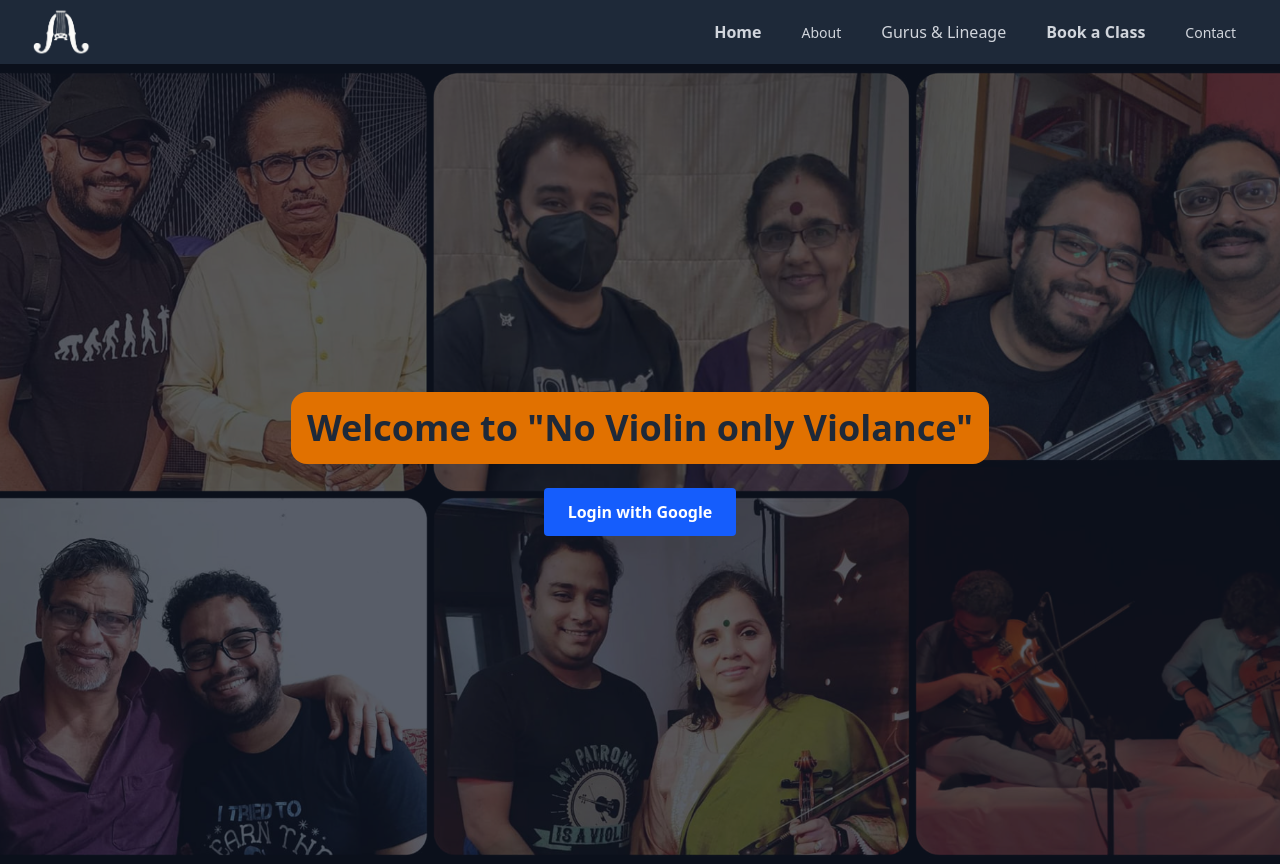
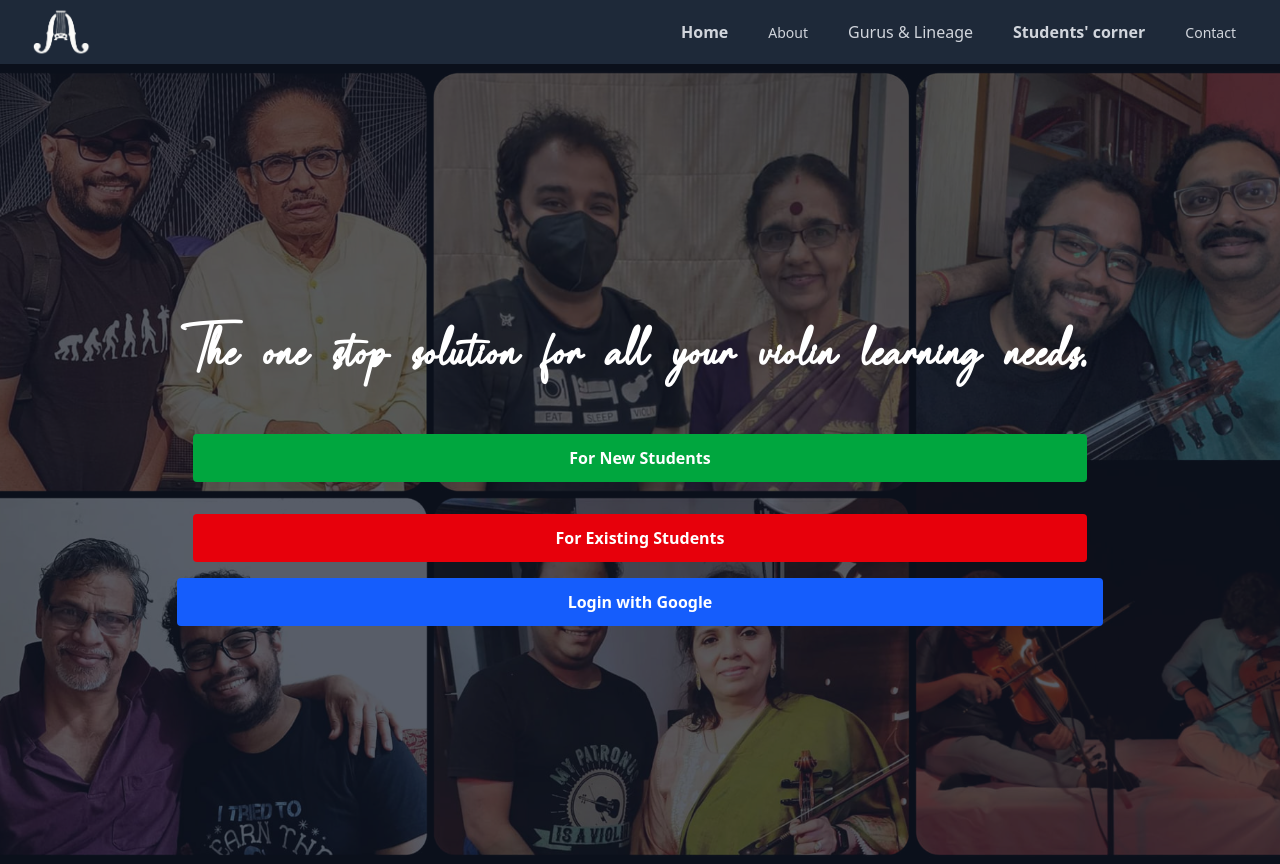
Before and after one commit to Piash-Akbar/Anirban_Da-s_class_organizer, a Next.js app: page /portfolio in a window 1280 px wide. Built offline with nearby package versions, Linux system fonts and the light colour scheme; no server answers.

Commit message:
Student's corner

```diff
--- a/src/app/globals.css
+++ b/src/app/globals.css
@@ -1,3 +1,15 @@
+/* globals.css */
+
+/* ✅ Define font BEFORE importing Tailwind */
+@font-face {
+  font-family: 'Palisade';
+  src: url('/fonts/Palisade.otf') format('opentype');
+  font-weight: normal;
+  font-style: normal;
+  font-display: swap;
+}
+
+/* ✅ Tailwind v4 import */
 @import "tailwindcss";
 
 :root {
@@ -10,6 +22,9 @@
   --color-foreground: var(--foreground);
   --font-sans: var(--font-geist-sans);
   --font-mono: var(--font-geist-mono);
+
+  /* ✅ Add your font here for global Tailwind awareness */
+  --font-palisade: 'Palisade', sans-serif;
 }
 
 @media (prefers-color-scheme: dark) {
@@ -19,9 +34,8 @@
   }
 }
 
+/* Optional: set Palisade as default font for body if you want */
 body {
   background: var(--background);
   color: var(--foreground);
-  font-family: Arial, Helvetica, sans-serif, var(--font-great-vibes);
-
 }
--- a/src/app/navbar/navbar.jsx
+++ b/src/app/navbar/navbar.jsx
@@ -29,7 +29,7 @@ export default function Navbar() {
               Gurus & Lineage
             </Link>
               <Link href="/portfolio" className="text-gray-300 hover:bg-gray-700 hover:text-white px-3 py-2 rounded-md text-md font-medium">
-                <b> Book a Class </b>
+                <b> Students' corner </b>
               </Link>
               <Link href="#contact" className="text-gray-300 hover:bg-gray-700 hover:text-white px-3 py-2 rounded-md text-sm font-medium">
                 Contact
--- a/src/app/page.jsx
+++ b/src/app/page.jsx
@@ -90,8 +90,8 @@ export default function Portfolio() {
         <section className="relative h-screen flex items-center justify-center overflow-hidden">
           <div className="absolute inset-0 bg-[url('/background.jpg')] bg-cover bg-center opacity-50"></div>
           <div className="relative z-10 text-center px-4">
-          <h1 className={`text-6xl font-bold mb-4 animate-fade-in font-serif antialiased ${greatVibes.className}`}> Anirban Bhattacharjee </h1>
-            <p className="text-2xl font-light mb-8 animate-fade-in" style={{ animationDelay: '200ms' }}>Pioneer of the Violin in the Senia-Shahjahanpur Gharana</p>
+          <h1 className={`text-8xl font-bold mb-4 animate-fade-in font-serif antialiased ${greatVibes.className}`}> Anirban Bhattacharjee </h1>
+            <p className="text-6xl font-palisade font-bold mb-8 animate-fade-in" style={{ animationDelay: '200ms' }}>Pioneer of the Violin in the Senia-Shahjahanpur Gharana</p>
             <a href="#about" className="bg-white text-gray-900 px-6 py-3 rounded-full font-semibold hover:bg-opacity-90 transition animate-bounce">Discover My Journey</a>
           </div>
         </section>
--- a/src/app/portfolio/page.js
+++ b/src/app/portfolio/page.js
@@ -59,8 +59,27 @@ export default function LandingPage() {
 
     <div className="absolute inset-0 bg-[url('/background.jpg')] bg-cover bg-center opacity-30"></div>
 
-    <div className="relative z-10">
-      <h1 className="text-4xl font-bold bg-amber-600 text-gray-800 p-4 rounded-2xl mb-6">Welcome to "No Violin only Violance"</h1>
+    <div className="relative z-10 flex flex-col">
+      <h1 className="text-6xl font-bold font-palisade bg-transparent text-white p-4 rounded-2xl mb-6">The one stop solution for all your violin learning needs.</h1>
+
+
+
+      <button
+        className="bg-green-600 m-4 hover:bg-blue-700 hover:cursor-pointer px-6 py-3 rounded text-white font-bold"
+        onClick={() => router.push("/welcome-to-the-journey")}
+      >
+        For New Students
+      </button>
+      <button
+        className="bg-red-600 m-4 hover:bg-blue-700 hover:cursor-pointer px-6 py-3 rounded text-white font-bold"
+        onClick={() => router.push("/take-a-lesson")}
+      >
+        For Existing Students
+      </button>
+
+
+
+
       <button
         onClick={handleLogin}
         className="bg-blue-600 hover:bg-blue-700 hover:cursor-pointer px-6 py-3 rounded text-white font-bold"
```
Also changed, not shown: public/fonts/Palisade.otf (added).
